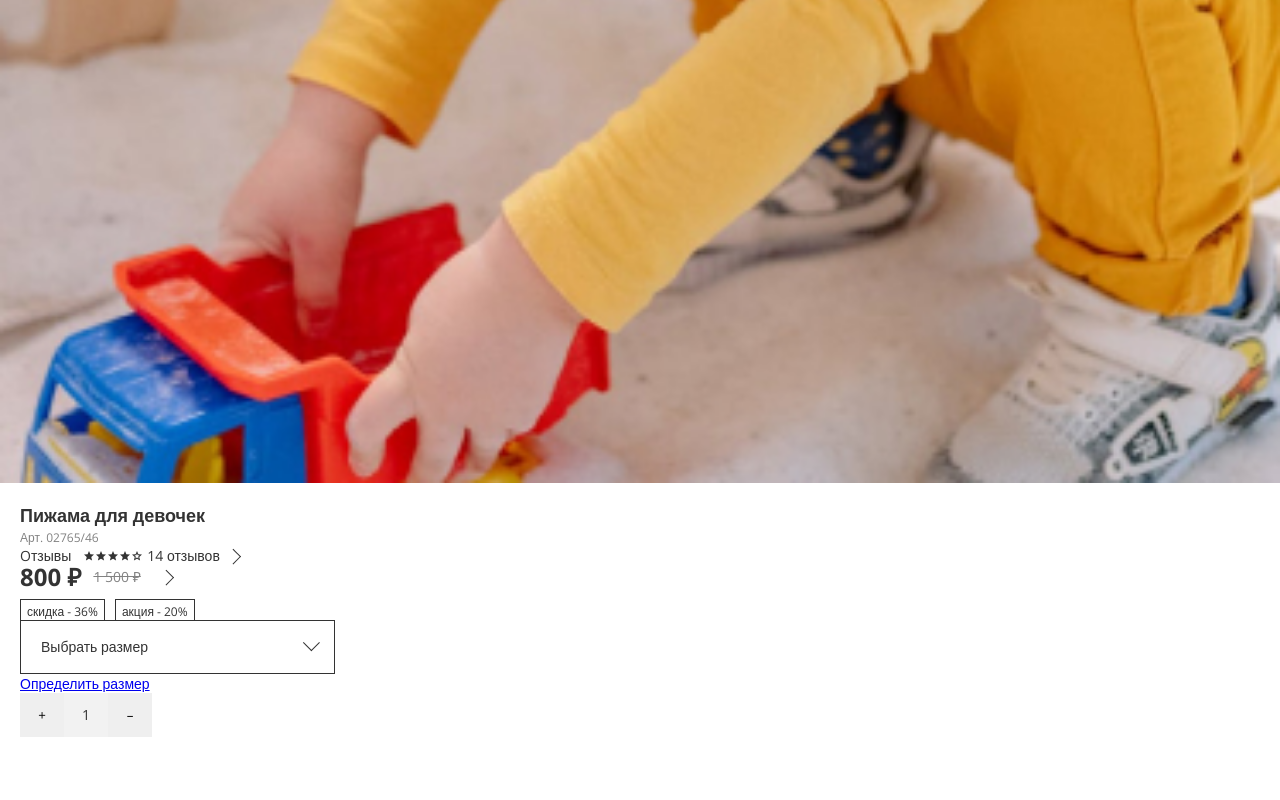
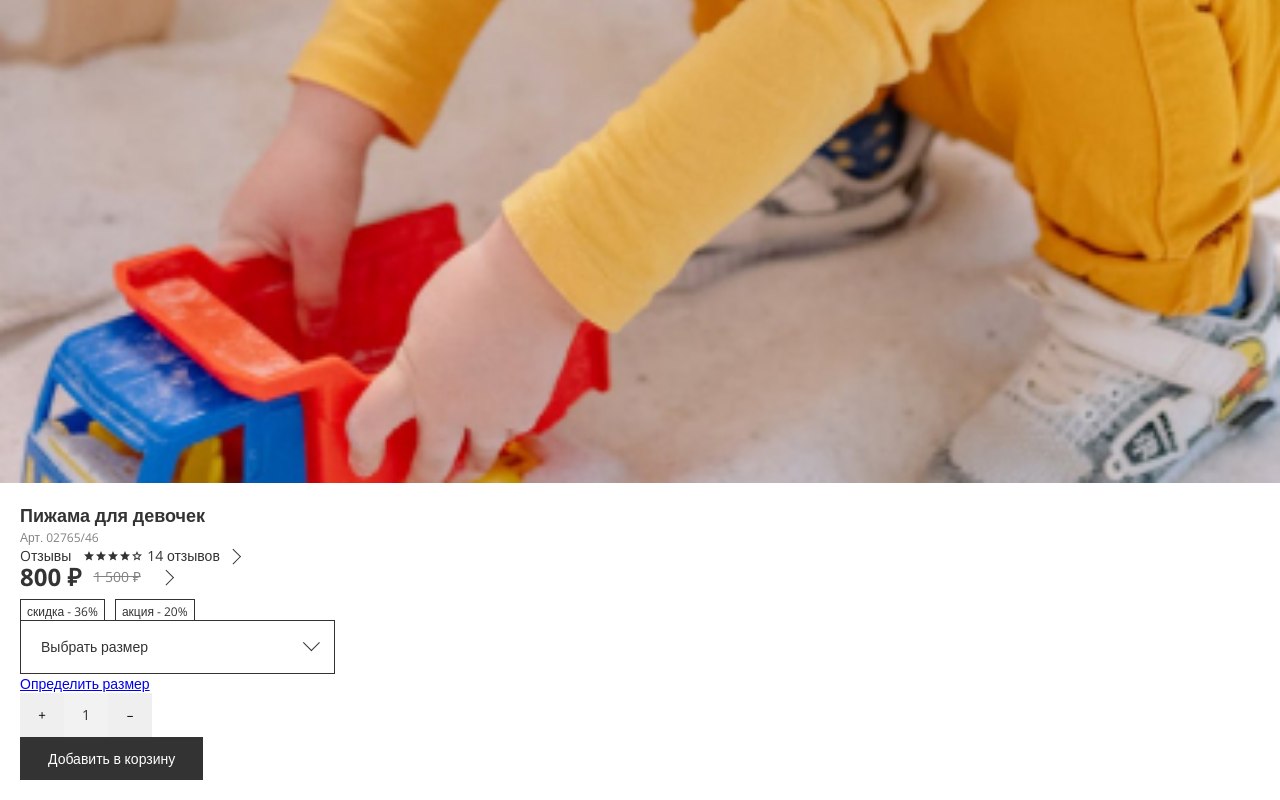
Before and after one commit to wzdorowa/online-store-pag, a Vue app: page / in a window 1280 px wide. Shown: the part 1227-2027 px from the top of the page. Before the commit the page ends 1984 px from the top, so only its background shows below. Built offline with nearby package versions, Linux system fonts and the light colour scheme.

Commit message:
Добавила компонент AppButtonCart

```diff
--- /dev/null
+++ b/src/components/AppButtonСart.vue
@@ -0,0 +1,20 @@
+<template lang="pug">
+button.button-cart {{value}}
+</template>
+
+<script>
+export default {
+  props: ['value']
+}
+</script>
+
+<style lang="scss" scoped>
+  .button-cart {
+    font-family: inherit;
+    font-size: inherit;
+    color: #FFFFFF;
+    padding: 12px 28px;
+    background-color: #333333;
+    border: none;
+  }
+</style>
--- a/src/components/AppProduct.vue
+++ b/src/components/AppProduct.vue
@@ -30,6 +30,7 @@
       <div class="product__counter">
         <AppCounter/>
       </div>
+      <AppButtonCart v-bind:value="'Добавить в корзину'"/>
     </div>
   </div>
 
@@ -41,11 +42,12 @@ import AppReviews from '@/components/AppReviews.vue'
 import AppPrice from '@/components/AppPrice.vue'
 import AppDropdown from '@/components/AppDropdown.vue'
 import AppCounter from '@/components/AppCounter.vue'
+import AppButtonCart from '@/components/AppButtonСart.vue'
 
 export default {
   props: ['product'],
   components: {
-    AppSlider, AppReviews, AppPrice, AppDropdown, AppCounter
+    AppSlider, AppReviews, AppPrice, AppDropdown, AppCounter, AppButtonCart,
   }
 }
 </script>
```
